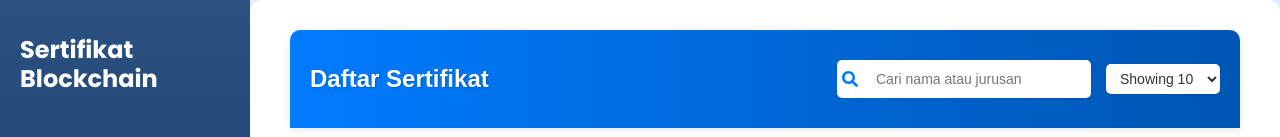
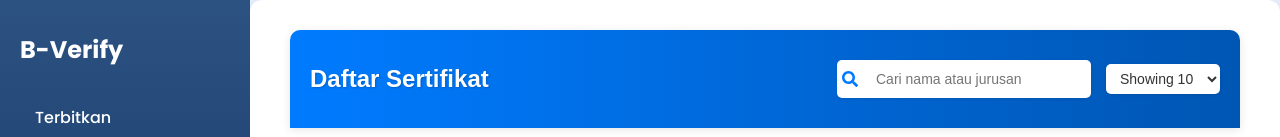
Before and after one commit to HamamPriyatmoko/web-verifikasi-sertifikat, a React (Vite) app: page /daftar in a window 1280 px wide. Shown: the top 137 px of the page. Built offline with nearby package versions, Linux system fonts and the light colour scheme; no server answers.

Commit message:
update qrcode untuk hasil yang lebih optimal

```diff
--- a/src/components/sidebar/Sidebar.jsx
+++ b/src/components/sidebar/Sidebar.jsx
@@ -10,11 +10,7 @@ const Sidebar = () => {
   return (
     <div className="sidebar">
       <div>
-        <h1 className="sidebar-logo">
-          Sertifikat
-          <br />
-          Blockchain
-        </h1>
+        <h1 className="sidebar-logo">B-Verify</h1>
         <div className="sidebar-nav-links">
           <Link to="/dashboard" className={currentPath === '/dashboard' ? 'active' : ''}>
             Terbitkan
--- a/src/page/verifikasi/VerifikasiSertifikat.css
+++ b/src/page/verifikasi/VerifikasiSertifikat.css
@@ -164,8 +164,8 @@
 
 .verifikasi-scanner {
   width: 100%;
-  aspect-ratio: 1;
-  background: #000;
+  aspect-ratio: 2;
+  /* background: #000; */
 }
 
 .scanner-overlay {
@@ -287,8 +287,8 @@
   border-radius: 12px;
   padding: 20px;
   width: 90%;
-  max-width: 1000px;
-  max-height: 80vh;
+  max-width: 1100px;
+  max-height: 90vh;
   overflow-y: auto;
   box-shadow: 0 4px 20px rgba(0, 0, 0, 0.2);
   position: relative;
```
